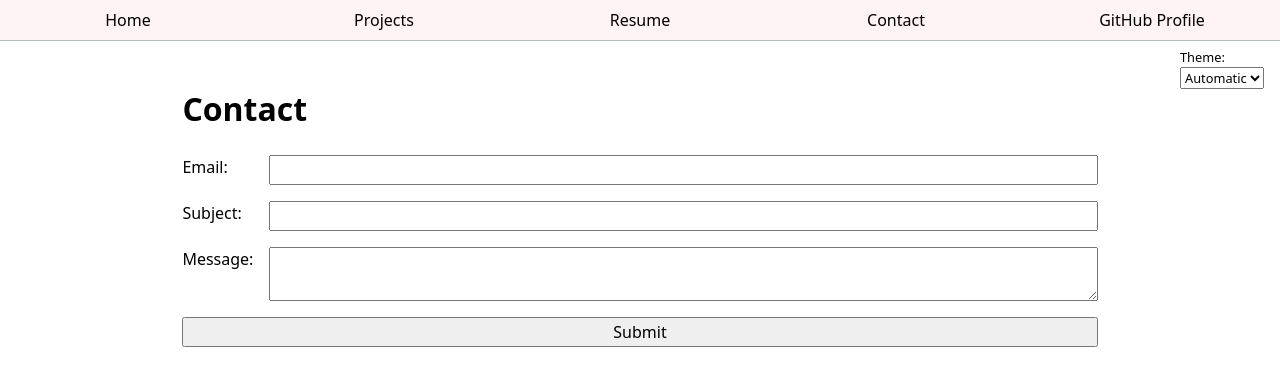
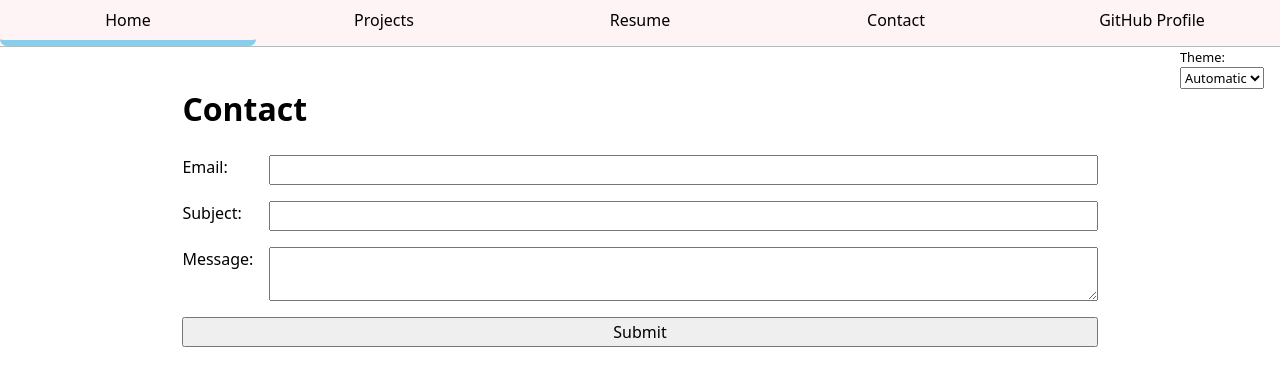
Before and after one commit to kgtam-byte/portfolio, a plain HTML site: page contact/index.html in a window 1280 px wide. Drawn offline with Linux system fonts and the light colour scheme.

Commit message:
update global.js

```diff
--- a/contact/index.html
+++ b/contact/index.html
@@ -5,7 +5,7 @@
     <meta name="viewport" content="width=device-width, initial-scale=1.0">
     <title>Contact Tab</title>
     <link rel="StyleSheet" href="../style.css">
-    <script type="module" src="/global.js"></script>
+    <script type="module" src="/portfolio/global.js"></script>
 </head>
 <body>
     <h1>Contact</h1>
```
Also changed, not shown: index.html (+1 -1 lines), projects/index.html (+1 -1 lines), resume/index.html (+1 -1 lines).
